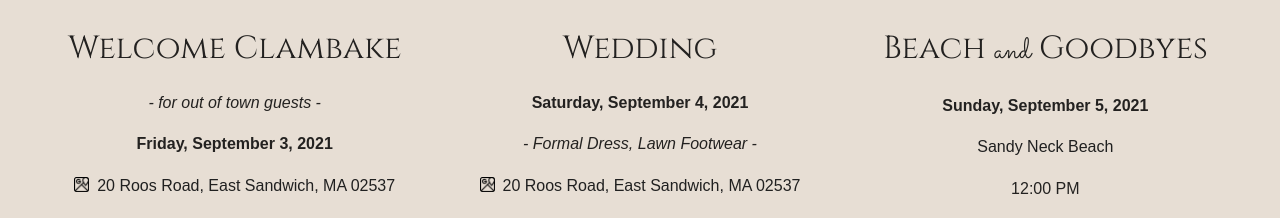
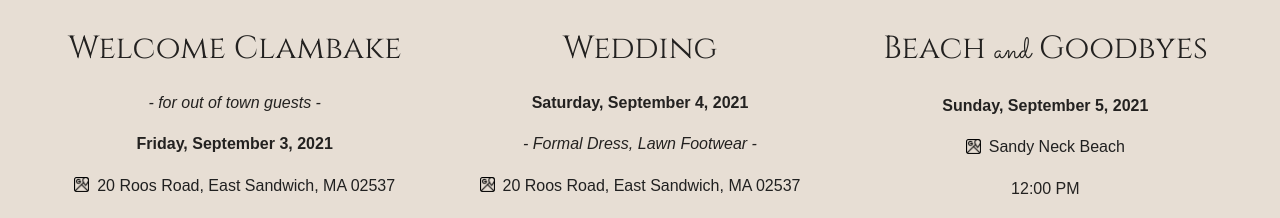
Before and after one commit to marybees/wedding, a React (Create React App) app: page / in a window 1280 px wide. Shown: the part 840-1058 px from the top of the page. Built offline with nearby package versions, Linux system fonts and the light colour scheme; what google-maps-react would draw is missing.

Commit message:
Add Google Map icon to Sandy Neck.

```diff
--- a/src/Home.js
+++ b/src/Home.js
@@ -40,7 +40,7 @@ function App() {
         <Col className='eventDetails' sm={16} md={8}>
           <h2>Beach <span>and</span> Goodbyes</h2>
           <p className='date'>Sunday, September 5, 2021</p>
-          <a href='https://www.google.com/maps/place/Sandy+Neck+Beach/@41.7389773,-70.3832071,17z/data=!3m1!4b1!4m5!3m4!1s0x89fb3577aac617a3:0xd50789a765c3e50d!8m2!3d41.7389773!4d-70.3810184' target='blank'><p>Sandy Neck Beach</p></a>
+          <a href='https://www.google.com/maps/place/Sandy+Neck+Beach/@41.7389773,-70.3832071,17z/data=!3m1!4b1!4m5!3m4!1s0x89fb3577aac617a3:0xd50789a765c3e50d!8m2!3d41.7389773!4d-70.3810184' target='blank'><p><GoogleMapIcon />Sandy Neck Beach</p></a>
           <p>12:00 PM</p>
         </Col>
       </Row>
```
